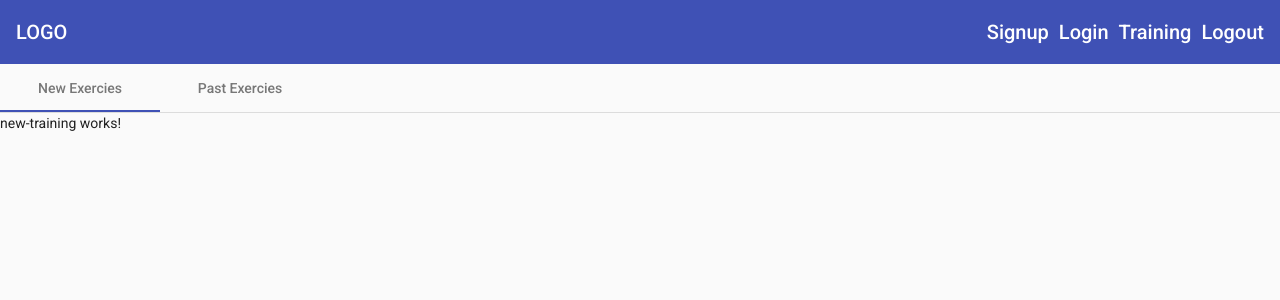
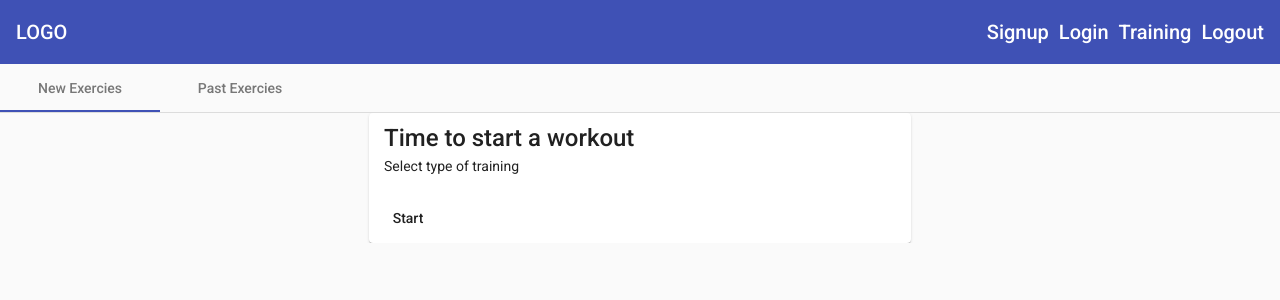
Before and after one commit to Stormeal/Fitness-Tracker, an Angular app: page /training in a window 1280 px wide. Shown: the top 300 px of the page. Built offline with nearby package versions, Linux system fonts and the light colour scheme.

Commit message:
Added Card component to new-training page

```diff
--- a/src/app/material.module.ts
+++ b/src/app/material.module.ts
@@ -11,6 +11,7 @@
 import { MatSidenavModule } from '@angular/material/sidenav';
 import { MatListModule } from '@angular/material/list';
 import { MatTabsModule } from '@angular/material/tabs';
+import { MatCardModule } from '@angular/material/card';
 
 @NgModule({
   imports: [
@@ -25,6 +26,7 @@
     MatSidenavModule,
     MatListModule,
     MatTabsModule,
+    MatCardModule,
   ],
   exports: [
     MatButtonModule,
@@ -38,6 +40,7 @@
     MatSidenavModule,
     MatListModule,
     MatTabsModule,
+    MatCardModule,
   ],
 })
 export class MaterialModule {}
--- a/src/app/training/new-training/new-training.component.css
+++ b/src/app/training/new-training/new-training.component.css
@@ -0,0 +1,4 @@
+.new-training-card {
+  width: 40%;
+  padding: 15px;
+}
--- a/src/app/training/new-training/new-training.component.html
+++ b/src/app/training/new-training/new-training.component.html
@@ -1 +1,11 @@
-<p>new-training works!</p>
+<section class="new-training" fxLayout fxLayoutAlign="center" >
+  <mat-card class="new-training-card">
+    <mat-card-title>Time to start a workout</mat-card-title>
+    <mat-card-content>
+      Select type of training
+    </mat-card-content>
+    <mat-card-actions>
+      <button type="submit" mat-button>Start</button>
+    </mat-card-actions>
+  </mat-card>
+</section>
```
